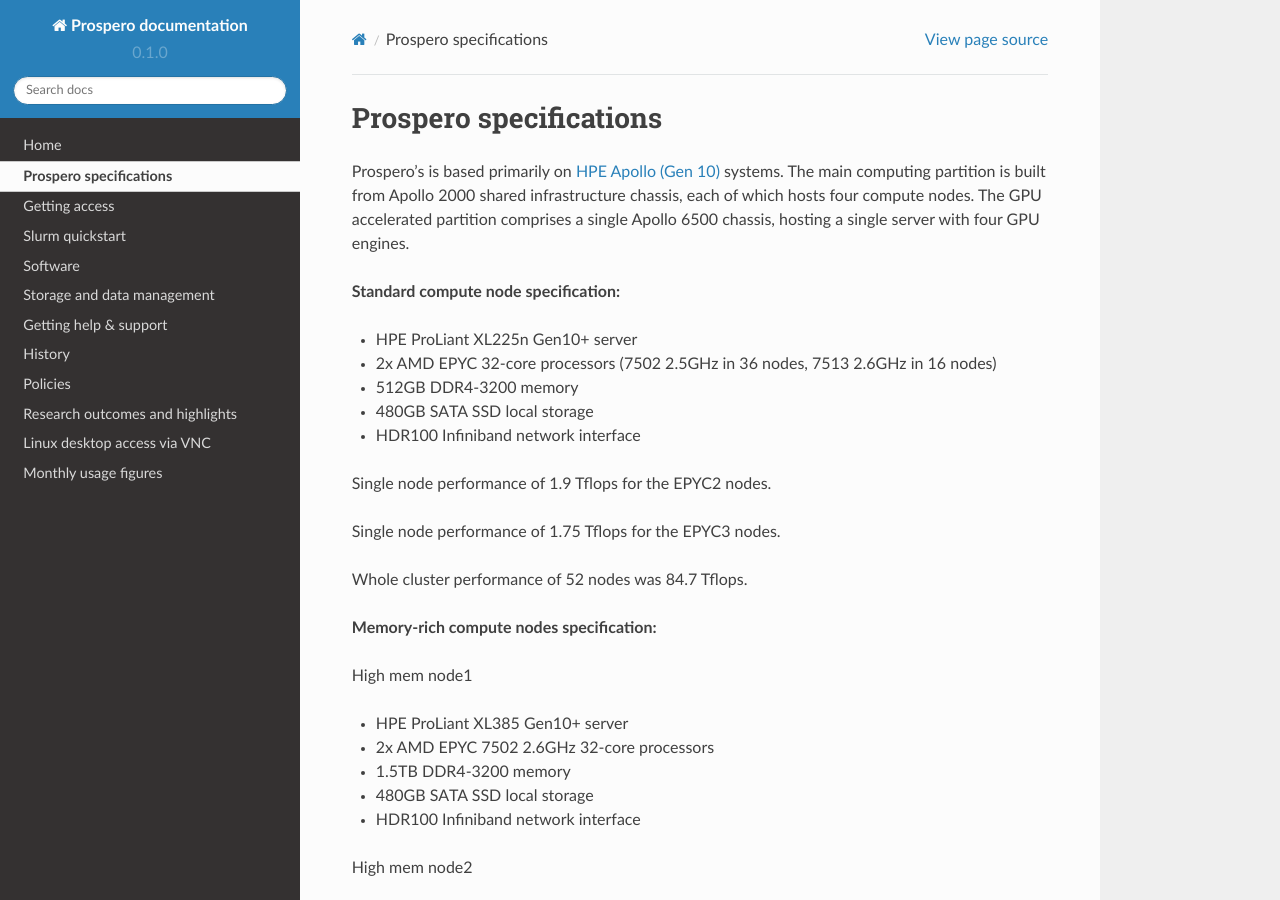
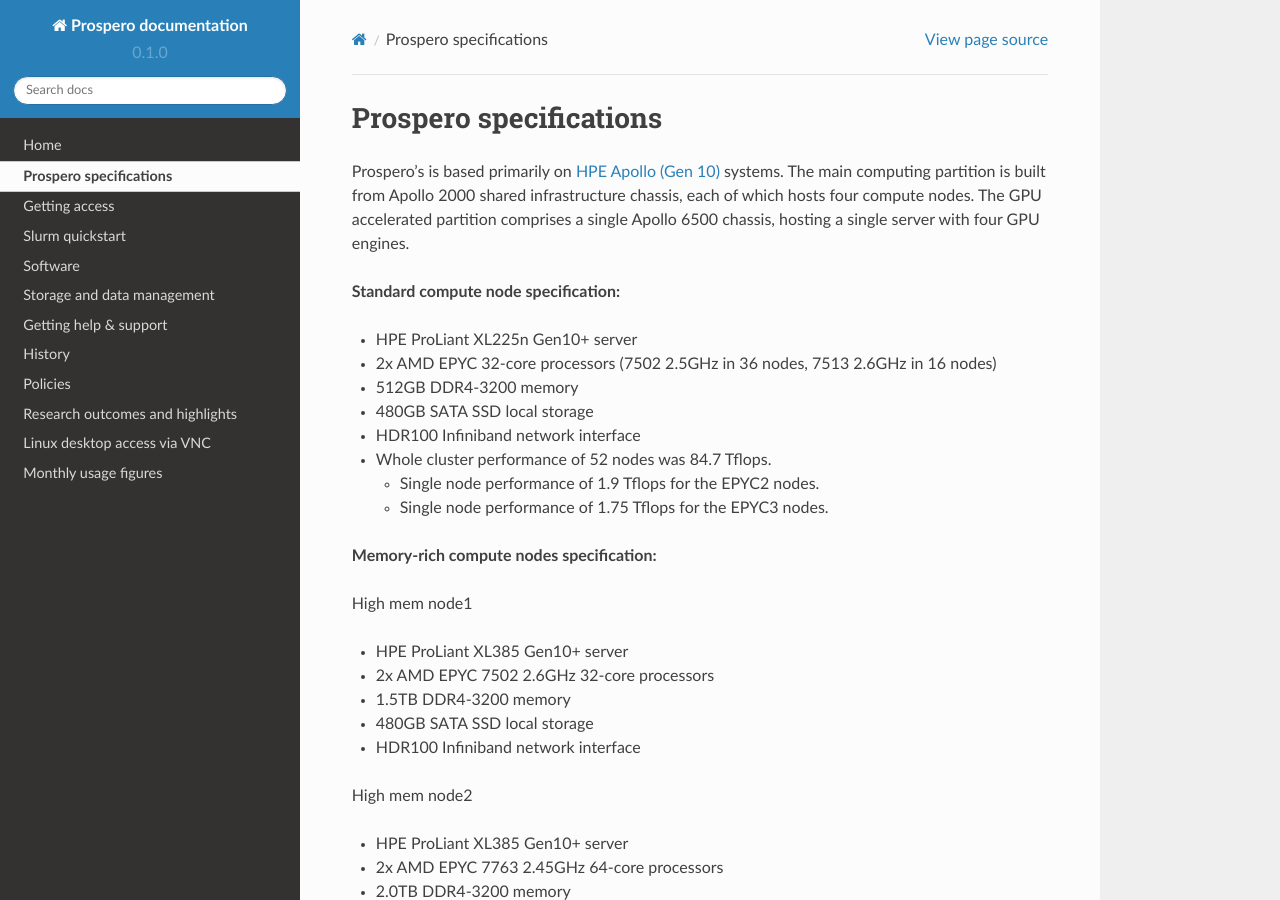
Before and after one commit to astrcrai/prospero-docs, a Sphinx documentation site: the page built from docs/source/specifications.rst, in a window 1280 px wide and 900 px high. Built offline with Sphinx 7.4.7 and the Read the Docs theme 2.0.0, drawn with Linux system fonts in a browser that asks for light colours.

Commit message:
Formatting

```diff
--- a/docs/source/specifications.rst
+++ b/docs/source/specifications.rst
@@ -11,11 +11,11 @@
 * 480GB SATA SSD local storage
 * HDR100 Infiniband network interface
 
-Single node performance of 1.9 Tflops for the EPYC2 nodes.
+* Whole cluster performance of 52 nodes was 84.7 Tflops.
 
-Single node performance of 1.75 Tflops for the EPYC3 nodes.
+  * Single node performance of 1.9 Tflops for the EPYC2 nodes.
+  * Single node performance of 1.75 Tflops for the EPYC3 nodes.
 
-Whole cluster performance of 52 nodes was 84.7 Tflops.
 
 **Memory-rich compute nodes specification:**
 
```
